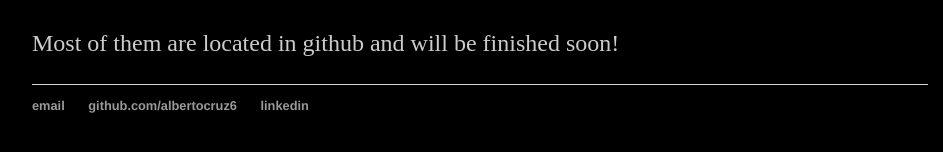
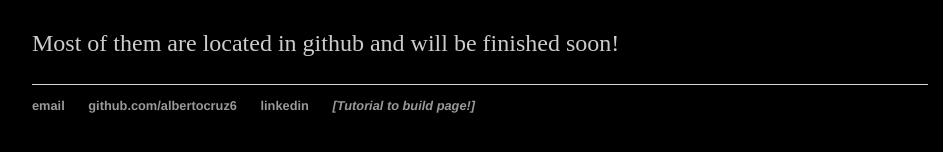
Before and after one commit to albertocruz6/albertocruz6.github.io, a Jekyll site: the page built from index.html, in a window 1280 px wide. Shown: the part 368-520 px from the top of the page, without its empty margins (160-1103 px from the left). Built offline with Jekyll 4.4.1, drawn with Linux system fonts in a browser that asks for light colours.

Commit message:
Update default.html

```diff
--- a/_layouts/default.html
+++ b/_layouts/default.html
@@ -23,6 +23,8 @@
         		<li><a href="mailto:alberto.cruz6@upr.com">email</a></li>
         		<li><a href="https://github.com/albertocruz6">github.com/albertocruz6</a></li>
 			<li><a href="https://www.linkedin.com/in/albertocruz6/">linkedin</a></li>
+			<li><a href="http://jmcglone.com/guides/github-pages/"><i>[Tutorial to build page!]</i></a></li>
+
 			</ul>
 		</footer>
 	</body>
```
